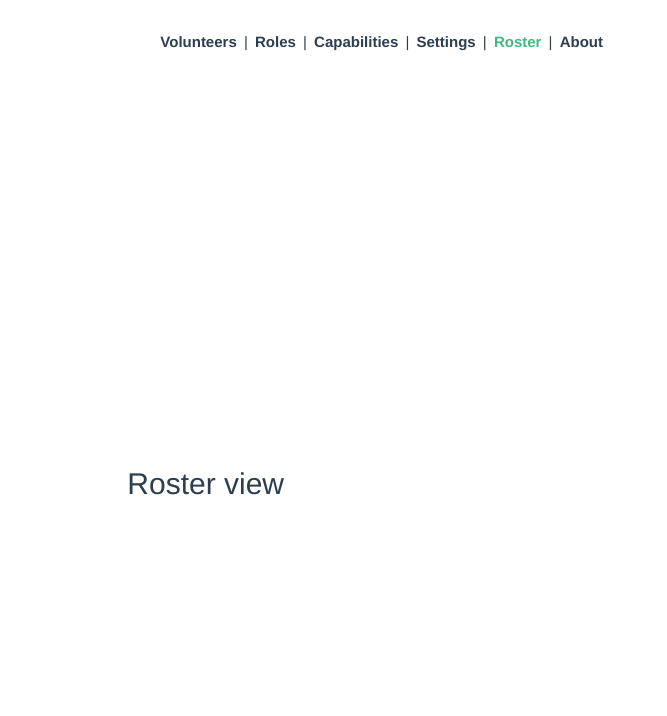
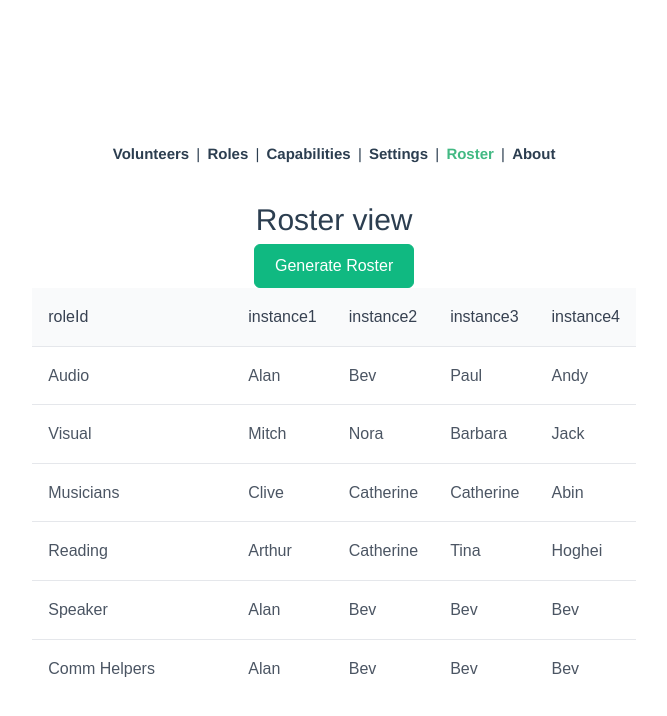
Before and after one commit to delvinv/exron-alpha, a Vue app: page /roster in a window 1280 px wide. Shown: the top 716 px of the page, without its empty margins (4-671 px from the left). Built offline with nearby package versions, Linux system fonts and the light colour scheme; some icons are missing; a web font is replaced by a local one.

Commit message:
template for optimized roster added and WizardOfOz'ed dummy data being displayed

```diff
--- /dev/null
+++ b/src/components/RosterTable.vue
@@ -0,0 +1,54 @@
+<script setup>
+    import { ref, onMounted } from 'vue';
+    import { OptimizedRoster } from '@/services/OptimizedRoster';
+    import { useRoleStore} from '@/stores/role'
+    import { useVolunteerStore } from '@/stores/volunteer'
+    import { useToast } from 'primevue/usetoast';
+    import { storeToRefs } from 'pinia';
+
+    const roleStore = useRoleStore();
+    const { getRoleById } = storeToRefs(roleStore);
+    const volunteerStore = useVolunteerStore();
+    const { getVolunteerById } = storeToRefs(volunteerStore);
+
+    const occasions = [
+    { field: 'instance1', header: 'instance1' },
+    { field: 'instance2', header: 'instance2' },
+    { field: 'instance3', header: 'instance3' },
+    { field: 'instance4', header: 'instance4' }
+];
+
+    onMounted(() => {
+        console.log("inside RosterTable onMounted");
+        OptimizedRoster.getRosterLarge().then((data) => {
+            rosterEntries.value = data;
+            console.log(data)
+        });
+    });
+
+    const rosterEntries = ref();
+</script>
+
+<!-- Need a programmatic way of displaying data from roster here -->
+<template>
+    <div class="card">
+        <DataTable :value="rosterEntries" scrollable scrollHeight="400px" class="mt-4">
+            <Column field="roleId" header="roleId" style="min-width: 200px" frozen class="font-bold">
+                <template #body="slotProps">
+                    <span>{{ getRoleById(slotProps.data.roleId).name }}<br/></span>
+                </template>
+            </Column>
+
+            <Column v-for="occasion of occasions" :key="occasion.field" :field="occasion.field" :header="occasion.header">
+                <template #body="slotProps">
+                    <span>{{ getVolunteerById(slotProps.data.occasions[occasion.field]).forename }}<br/></span>
+                </template>
+            </Column>
+
+            <!-- <Column field="instance1" header="instance1" style="min-width: 100px"></Column>
+            <Column field="instance2" header="instance2" style="min-width: 200px"></Column>
+            <Column field="instance3" header="instance3" style="min-width: 200px"></Column>
+            <Column field="instance4" header="instance4" style="min-width: 200px"></Column> -->
+        </DataTable>
+    </div>
+</template>
--- /dev/null
+++ b/src/services/OptimizedRoster.js
@@ -0,0 +1,72 @@
+// 4x weeks worth of rosters!
+export const OptimizedRoster = {
+    getData() {
+        return [
+            {
+                roleId: 1,
+                occasions: {
+                    instance1: 1,
+                    instance2: 2,
+                    instance3: 3,
+                    instance4: 4
+                }
+            },
+            {
+                roleId: 2,
+                occasions: {
+                    instance1: 5,
+                    instance2: 6,
+                    instance3: 7,
+                    instance4: 8
+                }
+            },
+            {
+                roleId: 3,
+                occasions: {
+                    instance1: 9,
+                    instance2: 12,
+                    instance3: 12,
+                    instance4: 21
+                }
+            },
+            {
+                roleId: 4,
+                occasions: {
+                    instance1: 11,
+                    instance2: 12,
+                    instance3: 23,
+                    instance4: 27
+                }
+            },
+            {
+                roleId: 5,
+                occasions: {
+                    instance1: 1,
+                    instance2: 2,
+                    instance3: 2,
+                    instance4: 2
+                }
+            },
+            {
+                roleId: 6,
+                occasions: {
+                    instance1: 1,
+                    instance2: 2,
+                    instance3: 2,
+                    instance4: 2
+                }
+            },
+        ]
+    },
+    getRosterSmall() {
+        return Promise.resolve(this.getData().slice(0, 4));
+    },
+
+    getRosterMedium() {
+        return Promise.resolve(this.getData().slice(0, 8));
+    },
+
+    getRosterLarge() {
+        return Promise.resolve(this.getData().slice(0, 12));
+    }
+};
--- a/src/views/RosterView.vue
+++ b/src/views/RosterView.vue
@@ -1,15 +1,32 @@
+<script setup>
+  import RosterTable from '@/components/RosterTable.vue';
+import { ref } from 'vue';
+  const loading = ref(false);
+
+  const load = () => {
+      loading.value = true;
+      setTimeout(() => {
+          loading.value = false;
+      }, 2000);
+  };
+</script>
+
 <template>
   <div class="home">
     <h1>Roster view</h1>
+    <div class="card flex justify-content-center">
+        <Button type="button" label="Generate Roster" icon="pi pi-search" :loading="loading" @click="load" />
+    </div>
   </div>
+  <RosterTable></RosterTable>
 </template>
 
-<style>
+<!-- <style>
 @media (min-width: 1024px) {
   .home {
     min-height: 100vh;
-    display: flex;
+    /* display: flex; */
     align-items: center;
   }
 }
-</style>
+</style> -->
```
Also changed, not shown: src/components/CababilitiesTable.vue (+0 -17 lines), src/views/SettingsView.vue (+7 -2 lines).
